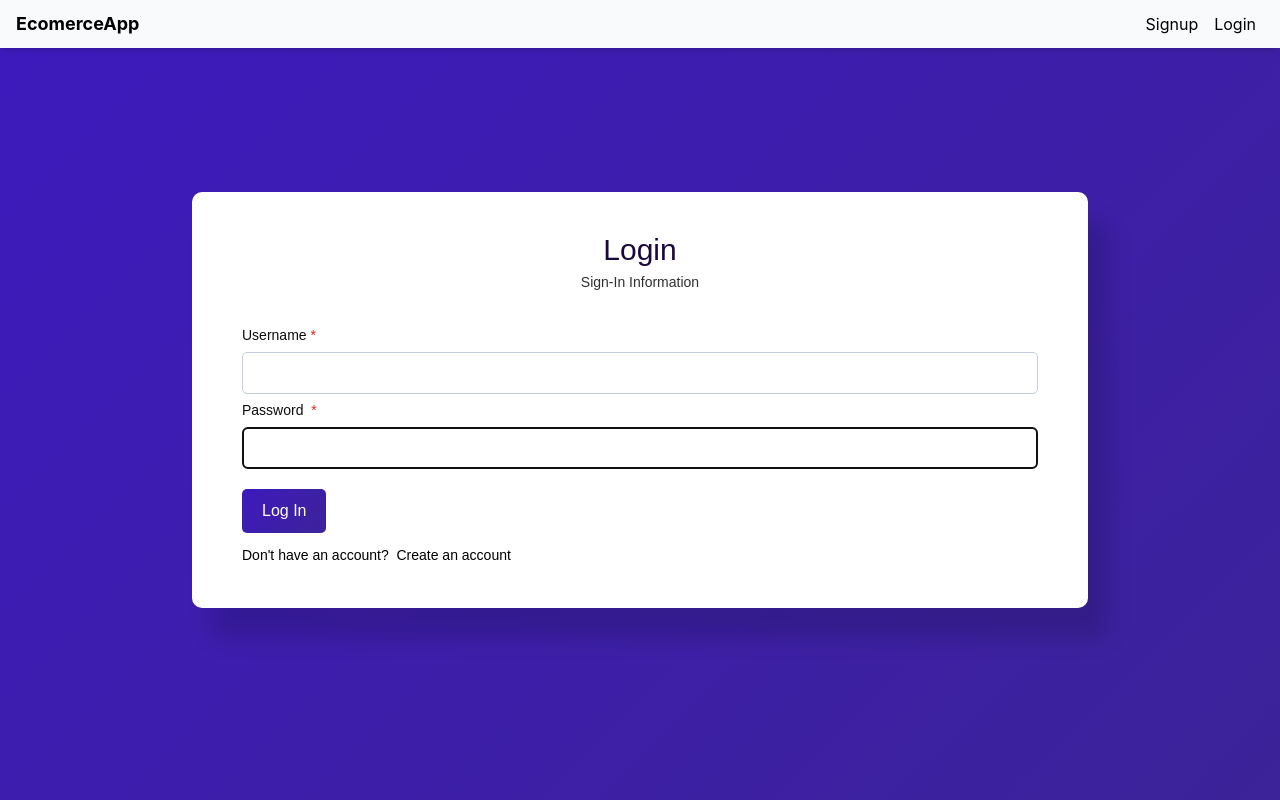
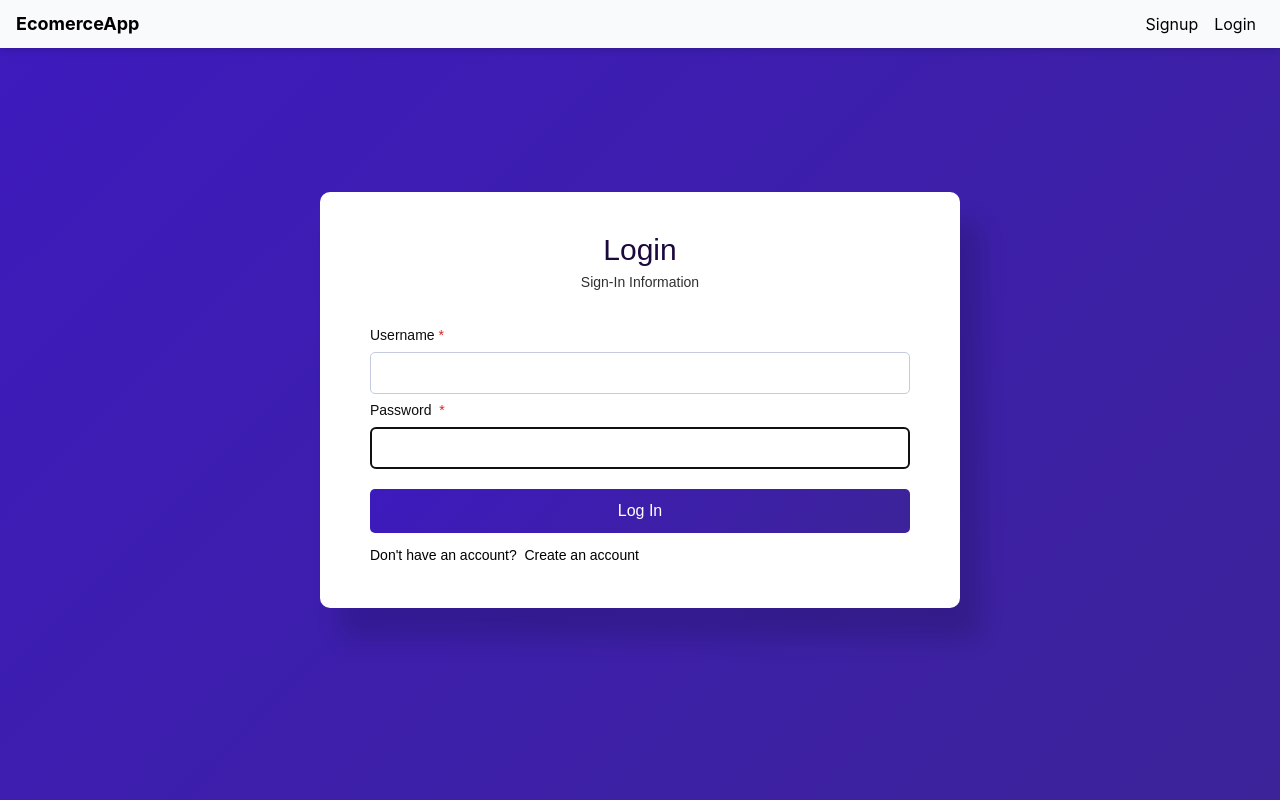
Before and after one commit to Tad-z/EcommerceApp, a Next.js app: page /login in a window 1280 px wide. Built offline with nearby package versions, Linux system fonts and the light colour scheme; no server answers.

Commit message:
responsiveness

```diff
--- a/pages/signup.js
+++ b/pages/signup.js
@@ -109,7 +109,9 @@ export default function SignupScreen() {
                   <div className="text-red-500">{errors.password.message}</div>
                 )}
               </div>
+              <div className="flex justify-center">
                 <button className={styles.button}>Sign Up</button>
+              </div>
           </form>
         </div>
     </div>
--- a/styles/form.module.css
+++ b/styles/form.module.css
@@ -18,7 +18,7 @@
 }
 .container{
     background-color: #ffffff;
-    width: 70%;
+    width: 50%;
     min-width: 390px;
     padding: 35px 50px;
     transform: translate(-50%,-50%);
@@ -73,6 +73,7 @@
 
 .button{
     border: none;
+    width: 100%;
     margin-top: 1rem;
     padding: 10px 20px;
     background: linear-gradient(
```
